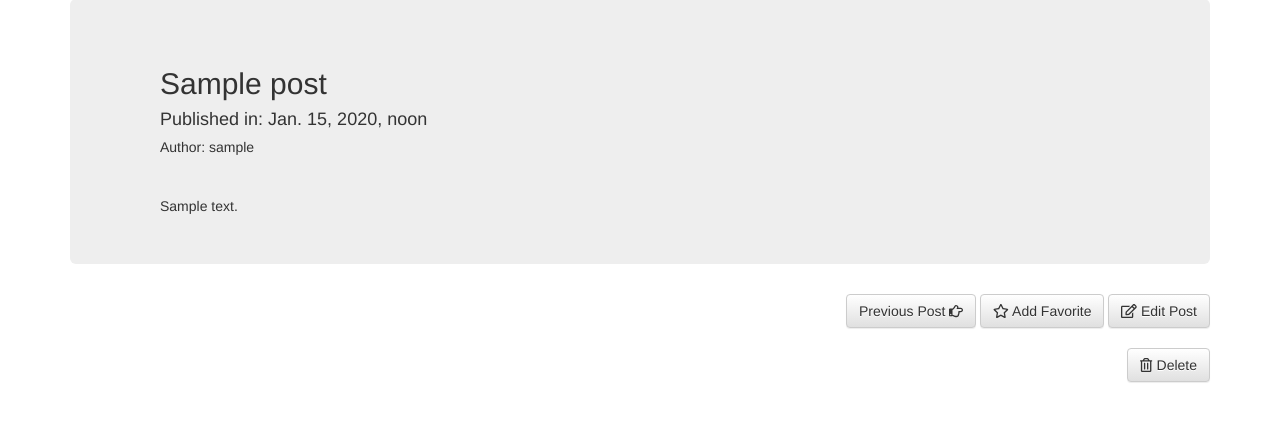
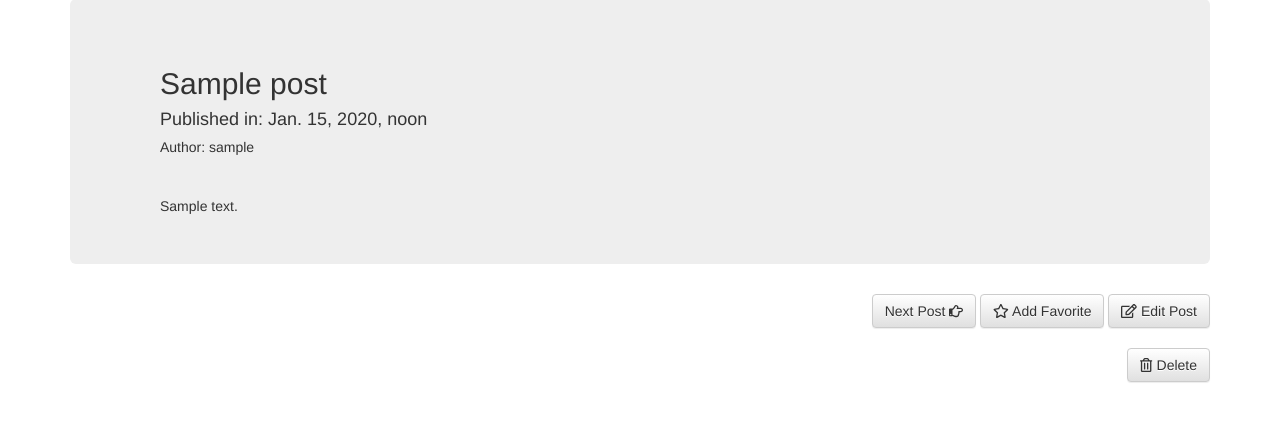
Before and after one commit to HVLLOWe3n/RSN-News, a Django app: page /post/1/ in a window 1280 px wide. Shown: the part 115-537 px from the top of the page. Run offline with Django 3.2, Linux system fonts and the light colour scheme; a user stored in the database is signed in; tables that the repository leaves empty hold one stand-in row (values such as "Sample post"); some libraries are stand-ins or nearby versions.

Commit message:
v.0.15 Changed the 'post_detail' HTML pages

```diff
--- a/blog/templates/post_detail.html
+++ b/blog/templates/post_detail.html
@@ -22,12 +22,12 @@
 
     <div class="col-xl-12 text-right">
         {% if next == None %}
-            <a href="{% url 'post_detail' pk=prev %}" class="btn btn-default">Previous Post <i class="far fa-hand-point-right"></i></a>
+            <a href="{% url 'post_detail' pk=prev %}" class="btn btn-default">Next Post <i class="far fa-hand-point-right"></i></a>
         {% elif prev == None %}
-            <a href="{% url 'post_detail' pk=next %}" class="btn btn-default"><i class="far fa-hand-point-left"></i> Next Post</a>
+            <a href="{% url 'post_detail' pk=next %}" class="btn btn-default"><i class="far fa-hand-point-left"></i> Previous Post</a>
         {% else %}
-            <a href="{% url 'post_detail' pk=next %}" class="btn btn-default"><i class="far fa-hand-point-left"></i> Next Post</a>
-            <a href="{% url 'post_detail' pk=prev %}" class="btn btn-default">Previous Post <i class="far fa-hand-point-right"></i></a>
+            <a href="{% url 'post_detail' pk=next %}" class="btn btn-default"><i class="far fa-hand-point-left"></i> Previous Post</a>
+            <a href="{% url 'post_detail' pk=prev %}" class="btn btn-default">Next Post <i class="far fa-hand-point-right"></i></a>
 
         {% endif %}
 
--- a/myservice/settings.py
+++ b/myservice/settings.py
@@ -23,9 +23,9 @@ BASE_DIR = os.path.dirname(os.path.dirname(os.path.abspath(__file__)))
 SECRET_KEY = '*-zb)hkd%-@6hx81421qn8kiqo9f20w^30x!%o_r)paq!ozlt*'
 
 # SECURITY WARNING: don't run with debug turned on in production!
-DEBUG = False
+DEBUG = True
 
-ALLOWED_HOSTS = ['127.0.0.1', 'renews.pythonanywhere.com']      #
+ALLOWED_HOSTS = []      # '127.0.0.1', 'renews.pythonanywhere.com'
 
 # Application definition
 
```
